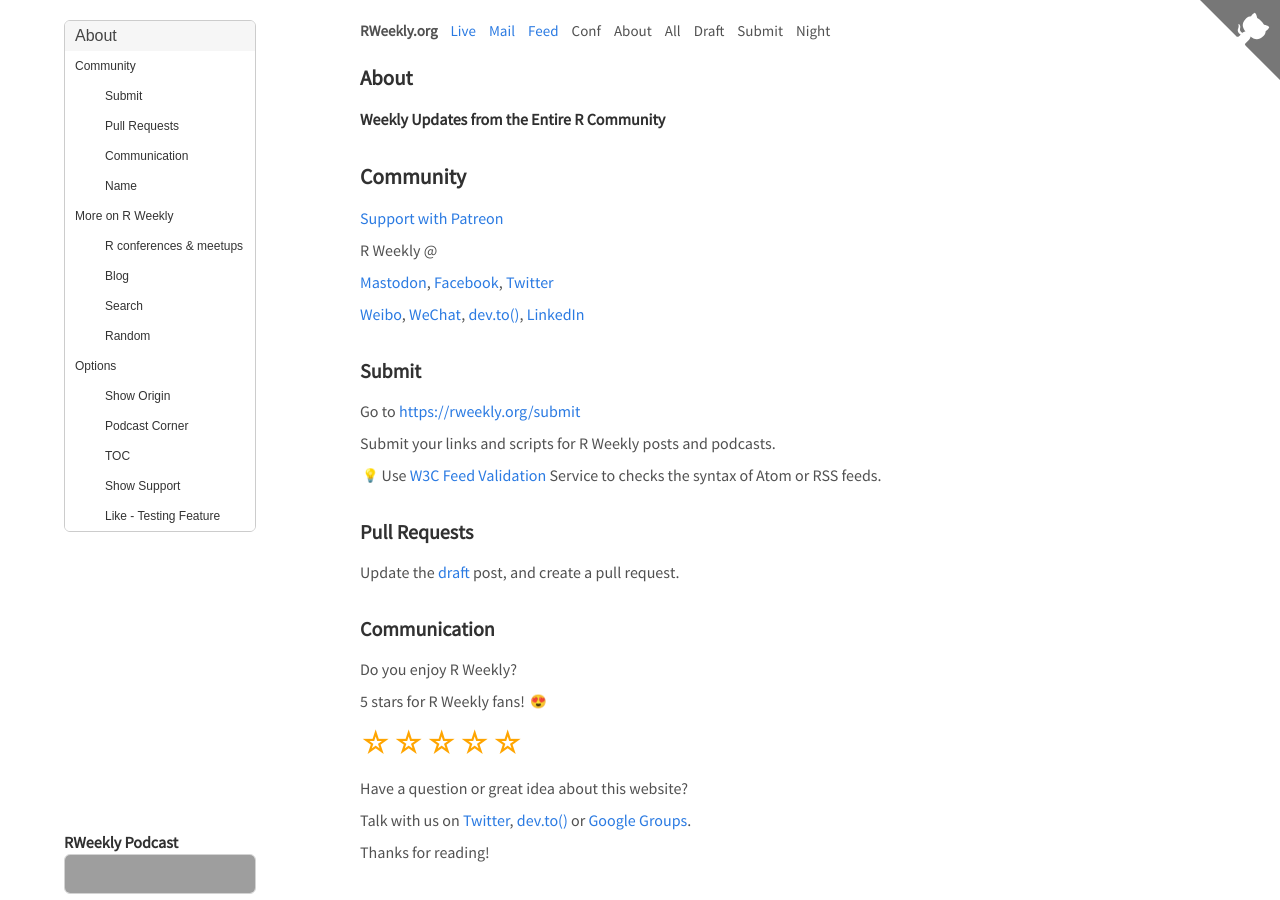
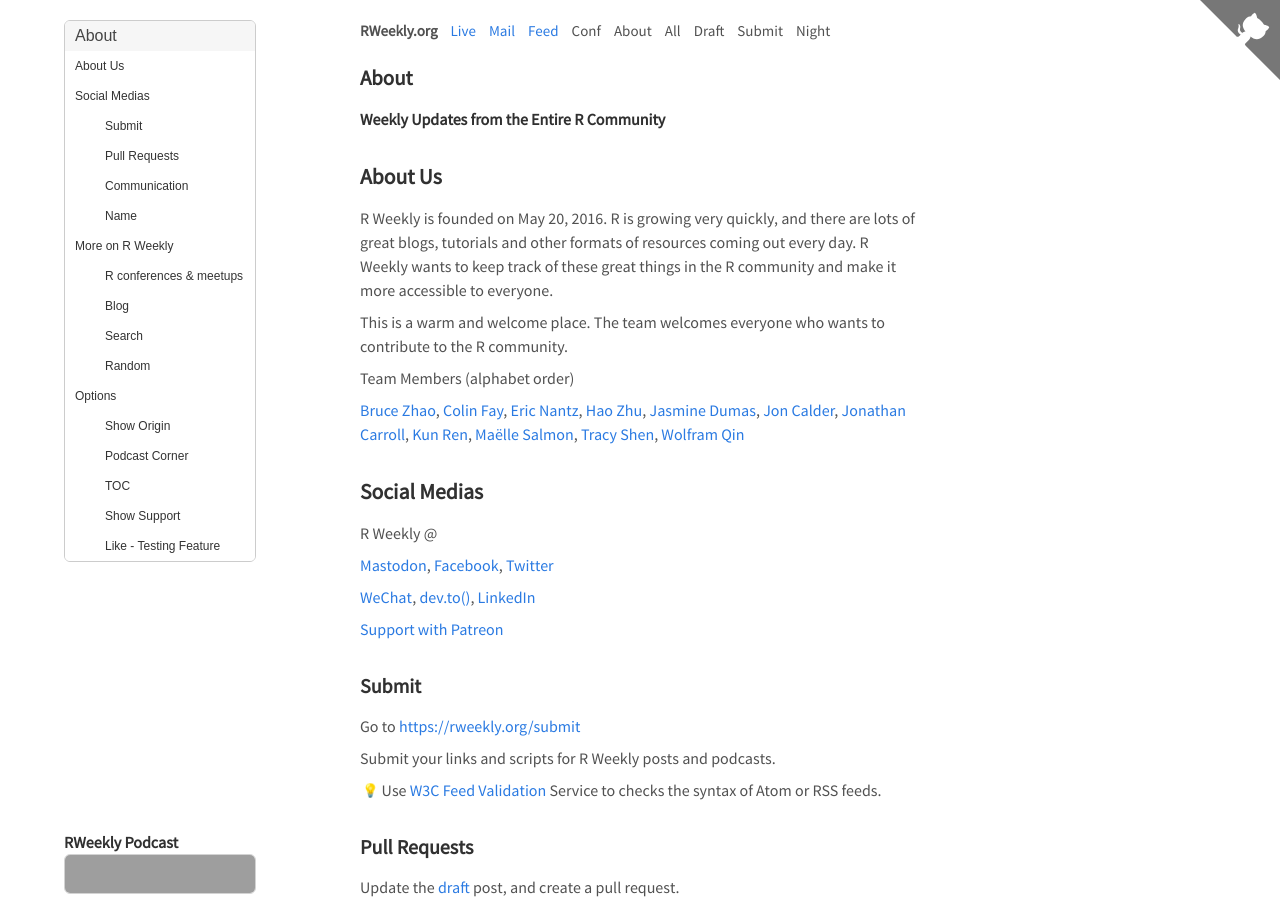
Before and after one commit to rweekly/rweekly.org, a Jekyll site: the page built from about.md, in a window 1280 px wide and 900 px high. Built offline with Jekyll 4.4.1, drawn with Linux system fonts in a browser that asks for light colours; emoji names are drawn with the system emoji font; comment, search, counter and statistics services are not loaded; grey boxes are pictures that could not be loaded.

Commit message:
Add about us

```diff
--- a/about.md
+++ b/about.md
@@ -5,16 +5,25 @@
 
 **Weekly Updates from the Entire R Community**
 
-## Community
+## About Us
 
-[Support with Patreon](https://www.patreon.com/rweekly)
+R Weekly is founded on May 20, 2016. R is growing very quickly, and there are lots of great blogs, tutorials and other formats of resources coming out every day. R Weekly wants to keep track of these great things in the R community and make it more accessible to everyone.
 
+This is a warm and welcome place. The team welcomes everyone who wants to contribute to the R community.
+
+Team Members (alphabet order)
+
+[Bruce Zhao](https://github.com/BruceZhaoR), [Colin Fay](https://github.com/ColinFay), [Eric Nantz](https://github.com/thercast), [Hao Zhu](https://github.com/haozhu233), [Jasmine Dumas](https://github.com/jasduma), [Jon Calder](https://github.com/jonmcalder), [Jonathan Carroll](https://github.com/jonocarroll), [Kun Ren](https://github.com/renkun-ken), [Maëlle Salmon](https://github.com/maelle), [Tracy Shen](https://github.com/tbs08/), [Wolfram Qin](https://github.com/qinwf)
+
+## Social Medias
 
 R Weekly @
 
 [Mastodon](https://mastodon.social/@rweekly), [Facebook](https://facebook.com/rweekly), [Twitter](https://twitter.com/rweekly_org)
 
-[Weibo](https://weibo.com/rweekly), [WeChat](/wechat.html), [dev.to()](https://dev.to/rweekly), [LinkedIn](https://www.linkedin.com/company/rweekly)
+[WeChat](/wechat.html), [dev.to()](https://dev.to/rweekly), [LinkedIn](https://www.linkedin.com/company/rweekly)
+
+[Support with Patreon](https://www.patreon.com/rweekly)
 
 ### Submit
 
```
